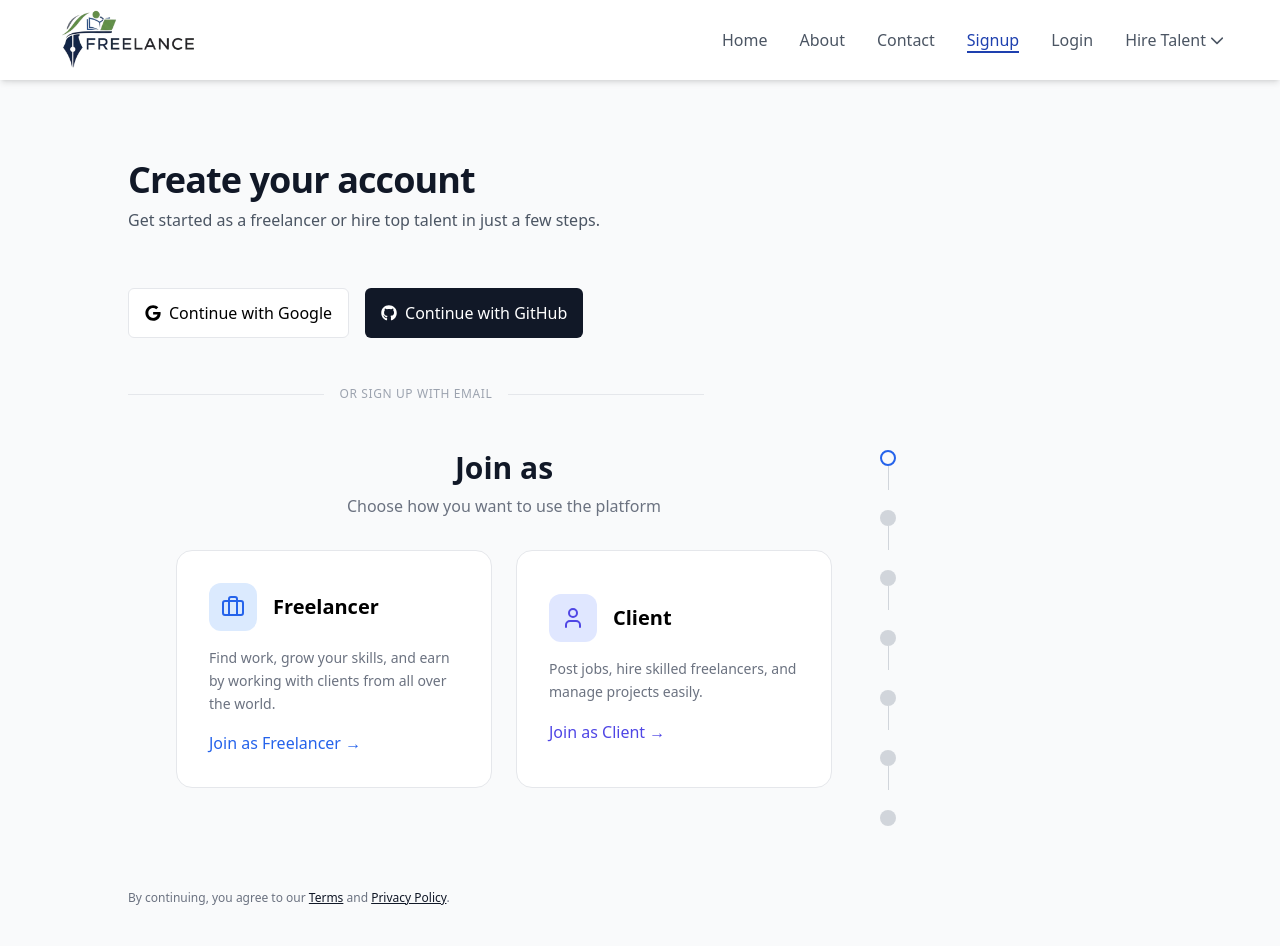
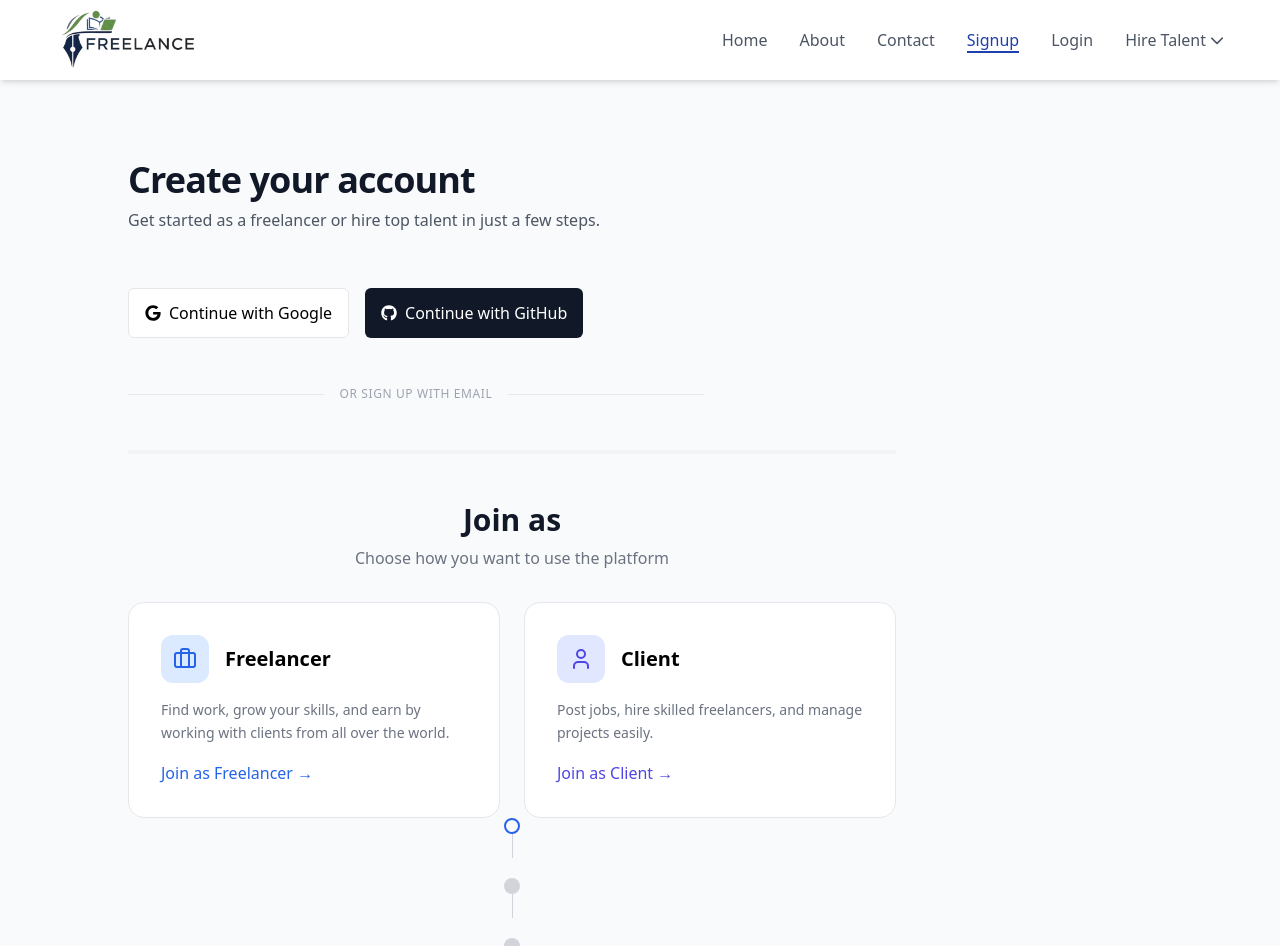
Before and after one commit to Alihaider592/freelance, a React (Create React App) app in the folder freelancing-app/: page /signup in a window 1280 px wide. Shown: the top 946 px of the page. Built offline with nearby package versions, Linux system fonts and the light colour scheme.

Commit message:
form updated

```diff
--- a/freelancing-app/src/components/forms/signup/signup_form.jsx
+++ b/freelancing-app/src/components/forms/signup/signup_form.jsx
@@ -62,10 +62,10 @@ const SignupForm = () => {
   };
 
   return (
-   <div className="flex gap-12 mt-12">
+   <div className="gap-12 mt-12">
   {/* LEFT: animated form steps */}
   <TopProgressBar step={step} totalSteps={steps.length} />
-  <div className="flex-1">
+  <div className="flex-1 mt-12">
     <AnimatePresence mode="wait">
       {step === 1 && (
         <motion.div key="step1" variants={stepVariants} initial="hidden" animate="visible" exit="exit">
```
